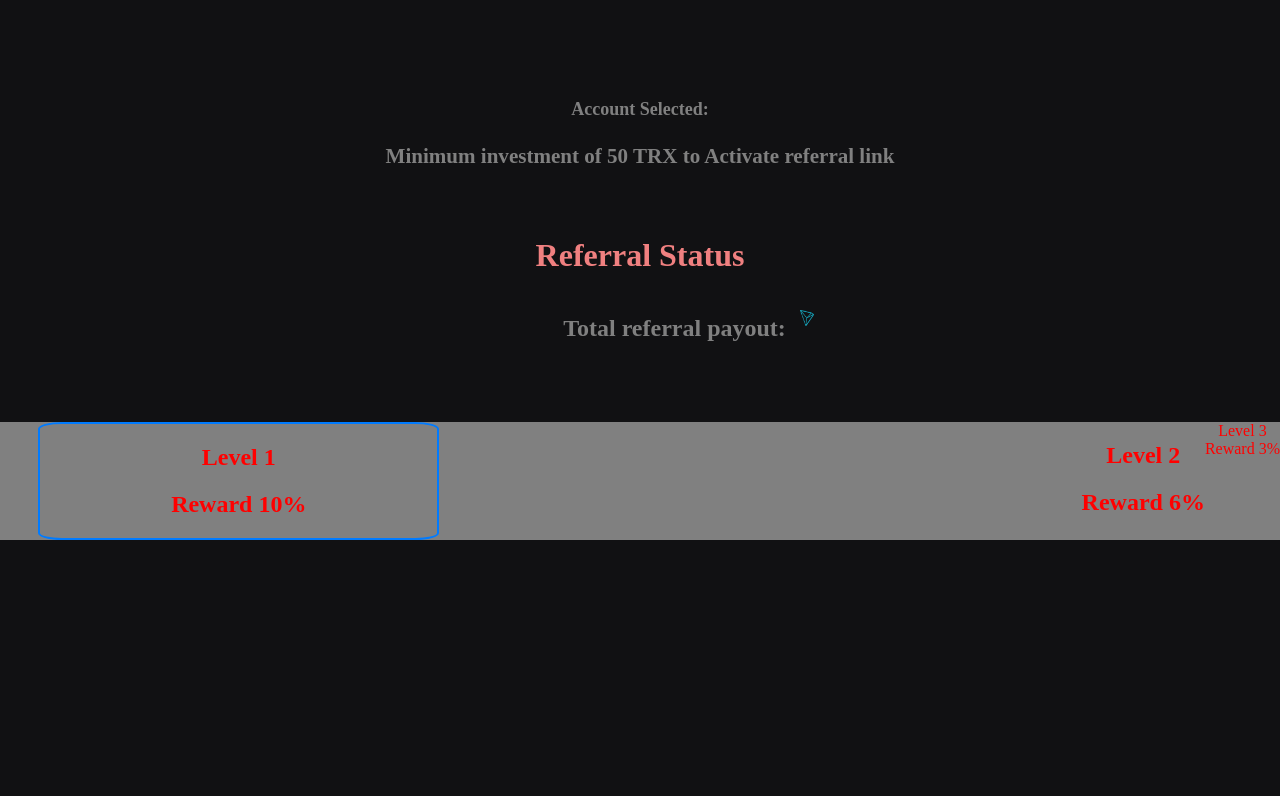
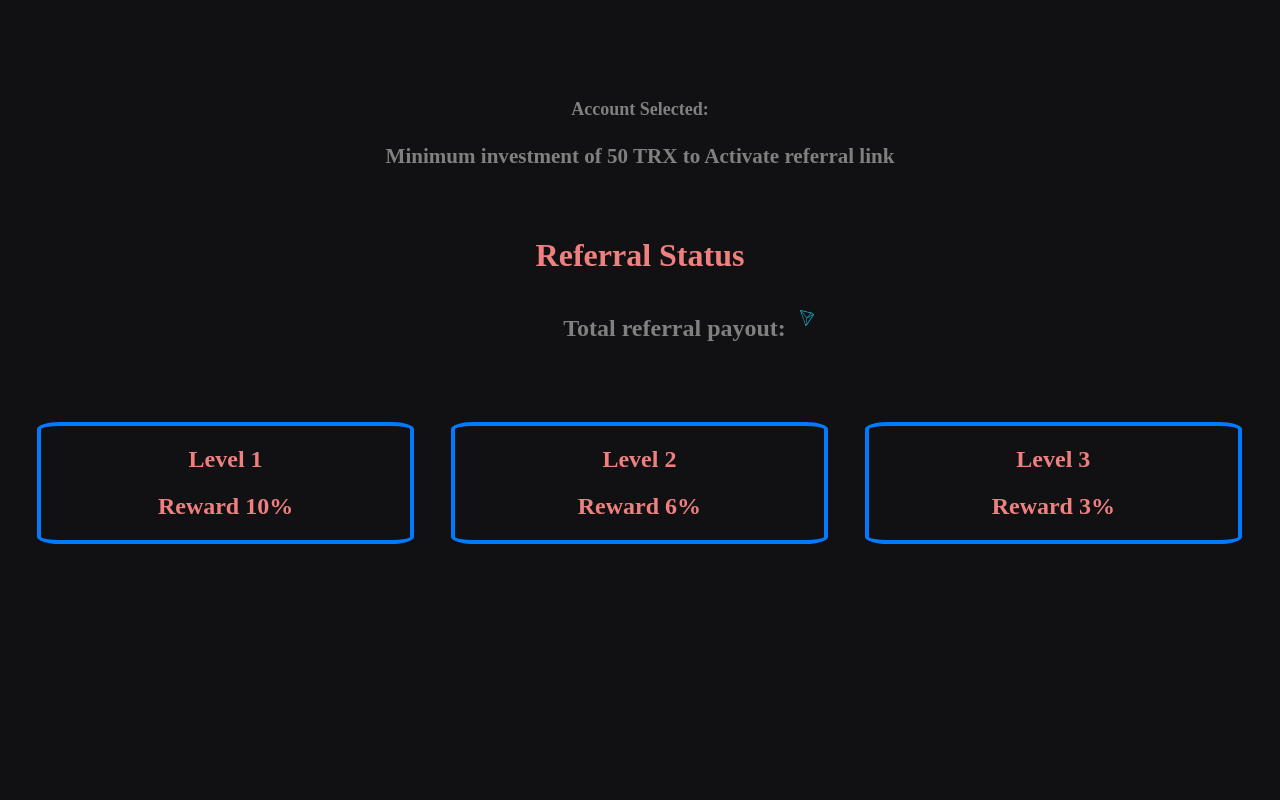
Before and after one commit to ali-203/myapp, a React (Create React App) app: page / in a window 1280 px wide. Shown: the part 2543-3343 px from the top of the page. Built offline with nearby package versions, Linux system fonts and the light colour scheme.

Commit message:
updated css

```diff
--- a/src/App.css
+++ b/src/App.css
@@ -299,7 +299,7 @@ color: gray;
 }
 .Referra_Status {
   text-align: center;
-  color: lightcoral; ;
+  color: lightcoral;
   padding-top: 2%;
   font-family: auto;
 }
@@ -316,17 +316,33 @@ color: gray;
   margin-left: 2%
 }
 .level_3{
+  padding-right: 3%;
 text-align: center;
 margin-top: 60px;
 display: flex;
 justify-content: space-around;
-background-color: gray;
 }
 .reward_10 {
   border-radius: 6%;
   margin-right: auto;
-  border-style: solid;
-  border: 2px solid #007bff;
+  border: 4px solid #007bff;
   width: 31%;
   margin-left: 3%;
 }
+.reward_6 {
+  border-radius: 6%;
+  margin-right: auto;
+  border: 4px solid #007bff;
+  width: 31%;
+  margin-left: 3%;
+}
+.reward-5 {
+  border-radius: 6%;
+  margin-right: auto;
+  border: 4px solid #007bff;
+  width: 31%;
+  margin-left: 3%;
+}
+.level_3 h2 {
+  color: lightcoral;
+}
--- a/src/App.js
+++ b/src/App.js
@@ -136,8 +136,8 @@ function App() {
                     <h2>Reward 6%</h2>
                 </div>
                 <div className="reward-5">
-                    <div>Level 3</div>
-                    <div>Reward 3%</div>
+                    <div><h2>Level 3</h2></div>
+                    <div><h2>Reward 3%</h2></div>
                 </div>
 
                 </div>
```
Also changed, not shown: 1 other file (tests, documents, lock files or other folders).
